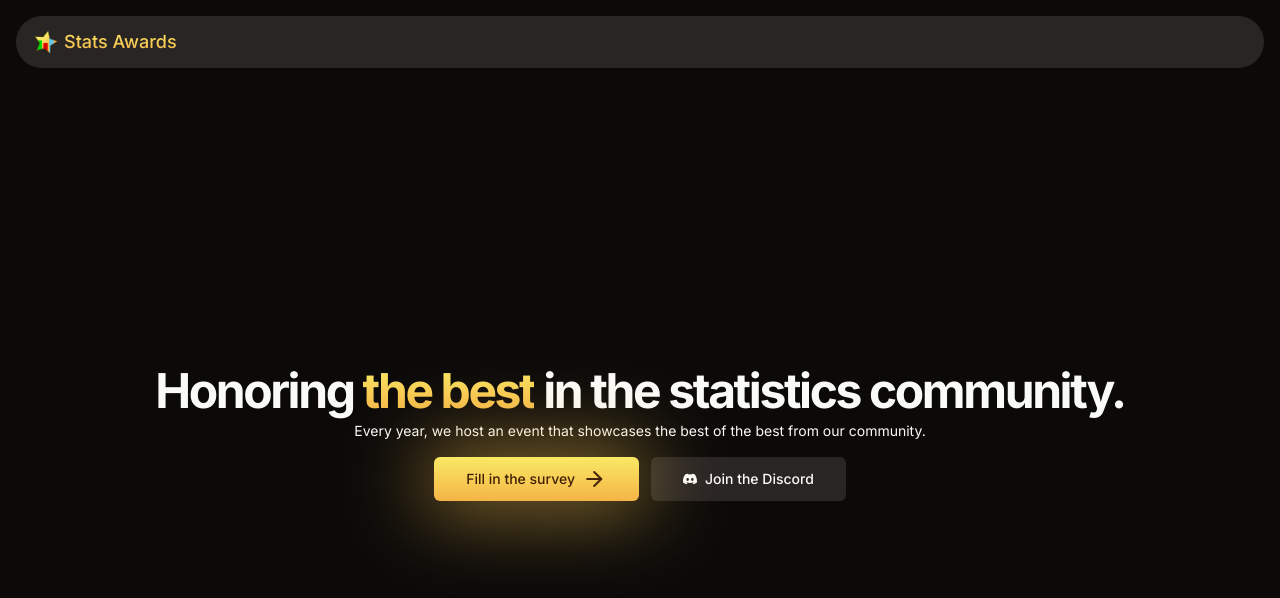
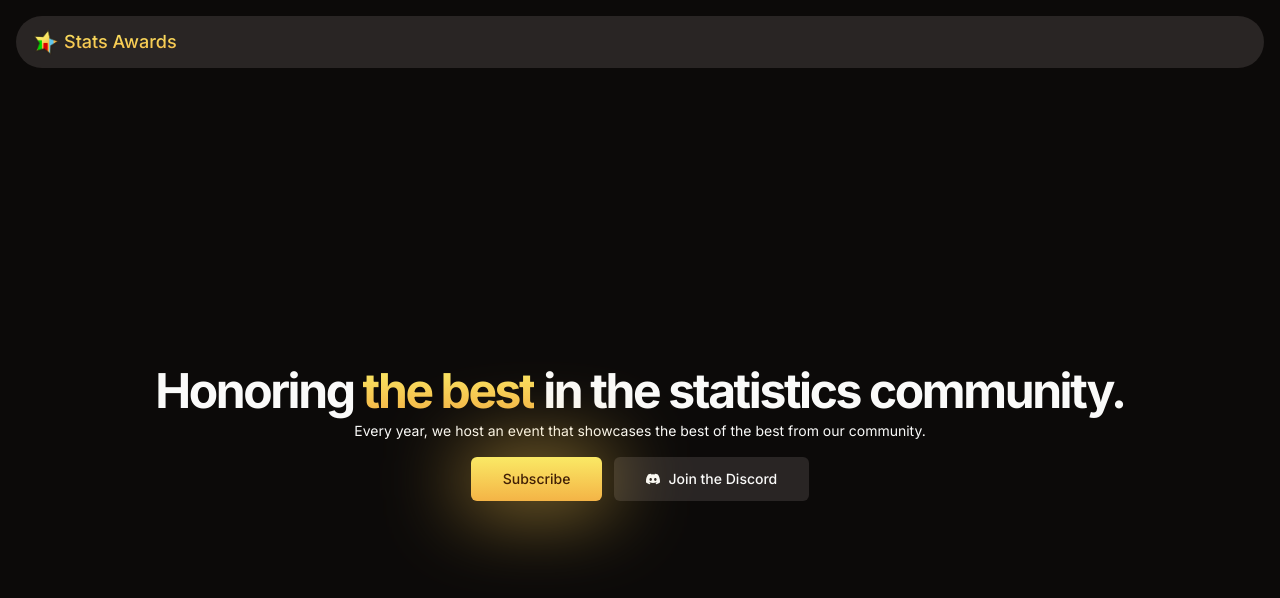
Before and after one commit to GraphifyStudios/stats-awards, a Next.js app: page / in a window 1280 px wide. Shown: the top 598 px of the page. Built offline with nearby package versions, Linux system fonts and the light colour scheme.

Commit message:
fix(landing): update button

```diff
--- a/src/app/page.tsx
+++ b/src/app/page.tsx
@@ -22,7 +22,7 @@ export default function Home() {
         <div className="relative">
           <div className="absolute -inset-2 rounded-lg bg-[conic-gradient(at_top_right,_var(--tw-gradient-stops))] from-[#FAE965] to-[#F4B446] opacity-60 blur-2xl" />
           <a
-            href="/survey"
+            href="https://youtube.com/@graphifystatistics"
             target="_blank"
             className={buttonVariants({
               variant: "brand",
@@ -30,7 +30,7 @@ export default function Home() {
               className: "relative flex items-center gap-2",
             })}
           >
-            Fill in the survey <ArrowRight className="animate-bounce-x" />
+            Subscribe
           </a>
         </div>
         <a
```
